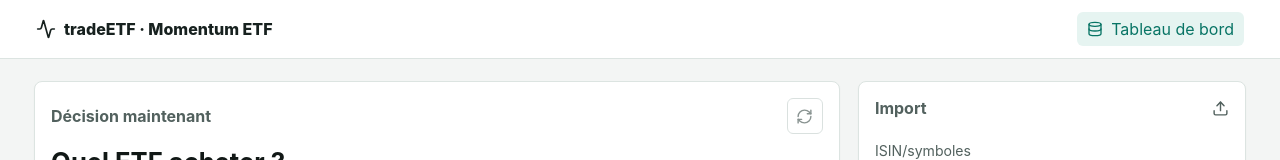
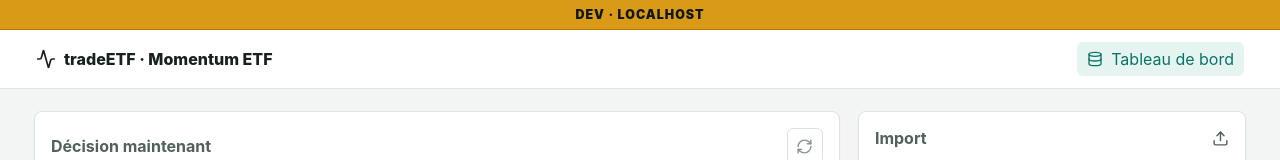
Before and after one commit to Flwagner/tradeETF, a React (Vite) app: page / in a window 1280 px wide. Shown: the top 160 px of the page. Built offline with nearby package versions, Linux system fonts and the light colour scheme; no server answers; the database is empty.

Commit message:
chore: add dev banner and screenshot proof

```diff
--- a/src/App.tsx
+++ b/src/App.tsx
@@ -4,8 +4,11 @@ import { EtfDetailPage } from './pages/EtfDetailPage';
 import { HomePage } from './pages/HomePage';
 
 export function App() {
+  const isLocalRuntime = isLocalHostname();
+
   return (
-    <div className="app-shell">
+    <div className={isLocalRuntime ? 'app-shell is-local-runtime' : 'app-shell'}>
+      {isLocalRuntime ? <div className="dev-banner">DEV · Localhost</div> : null}
       <header className="topbar">
         <NavLink to="/" className="brand">
           <Activity size={20} />
@@ -25,3 +28,8 @@ export function App() {
     </div>
   );
 }
+
+function isLocalHostname() {
+  if (typeof window === 'undefined') return false;
+  return ['localhost', '127.0.0.1', '::1'].includes(window.location.hostname);
+}
--- a/src/styles.css
+++ b/src/styles.css
@@ -28,6 +28,9 @@
   --color-highlight-bg: #fff8e8;
   --color-highlight-border: #f0d9a8;
   --color-highlight-accent: #d99a18;
+  --color-dev-banner-bg: #d99a18;
+  --color-dev-banner-text: #111816;
+  --color-dev-banner-border: #b97808;
   --color-signal-buy-text: #075c2b;
   --color-signal-buy-bg: #dff8e9;
   --color-signal-watch-text: #8a5200;
@@ -69,6 +72,9 @@
     --color-highlight-bg: #302617;
     --color-highlight-border: #5c4524;
     --color-highlight-accent: #e3a83a;
+    --color-dev-banner-bg: #e3a83a;
+    --color-dev-banner-text: #111816;
+    --color-dev-banner-border: #5c4524;
     --color-signal-buy-text: #a9f3c8;
     --color-signal-buy-bg: #123a25;
     --color-signal-watch-text: #ffd48b;
@@ -233,11 +239,33 @@ a:hover {
 
 .app-shell {
   min-height: 100vh;
+  --topbar-offset: 0px;
+}
+
+.app-shell.is-local-runtime {
+  --topbar-offset: 30px;
+}
+
+.dev-banner {
+  position: sticky;
+  top: 0;
+  z-index: 6;
+  display: flex;
+  align-items: center;
+  justify-content: center;
+  min-height: var(--topbar-offset);
+  border-bottom: 1px solid var(--color-dev-banner-border);
+  background: var(--color-dev-banner-bg);
+  color: var(--color-dev-banner-text);
+  font-size: 0.78rem;
+  font-weight: 900;
+  letter-spacing: 0.08em;
+  text-transform: uppercase;
 }
 
 .topbar {
   position: sticky;
-  top: 0;
+  top: var(--topbar-offset);
   z-index: 5;
   display: flex;
   align-items: center;
```
Also changed, not shown: .codex/skills/tradeetf-pre-push-check/SKILL.md, 1 other file (tests, documents, lock files or other folders).
